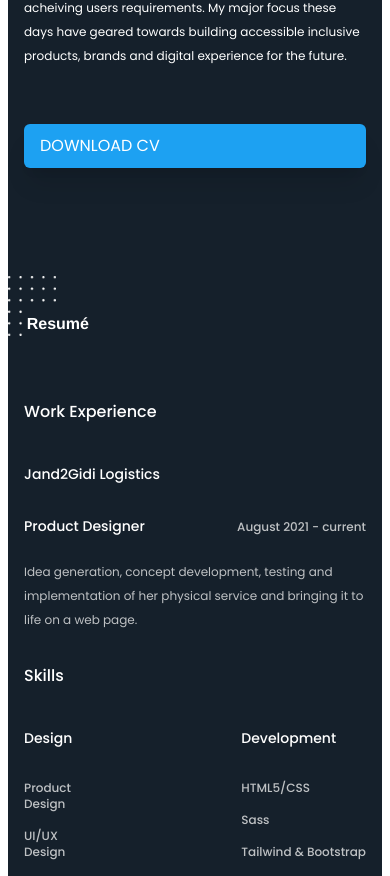
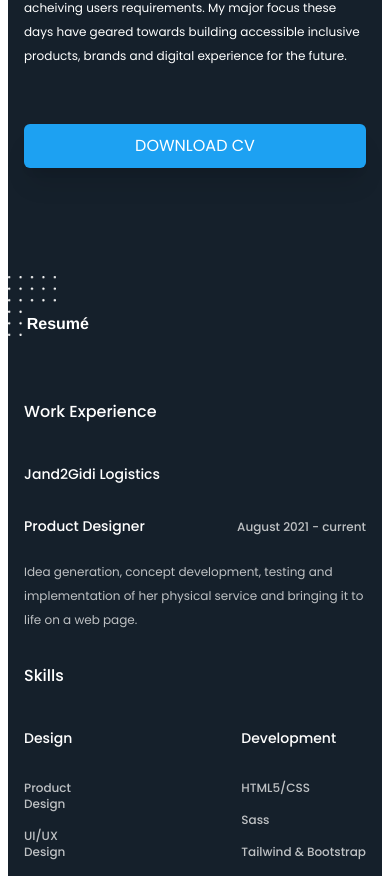
Before and after one commit to Benayo/my-porfolio, a React (Create React App) app: page / in a window 390 px wide. Shown: the part 1356-2232 px from the top of the page. Built offline with nearby package versions, Linux system fonts and the light colour scheme; the HTML template or start-up script is replaced by a standard one; a web font is replaced by a local one.

Commit message:
button update

```diff
--- a/src/sections/AboutSection.js
+++ b/src/sections/AboutSection.js
@@ -43,7 +43,7 @@ const AboutSection = () => {
           </div>
           <div className={classes["btn"]}>
             <a
-              className="no-underline text-secondary-100"
+              className="no-underline text-secondary-100 text-center"
               target="_blank"
               href="https://drive.google.com/file/d/1AaLcxtCJd2rG_P48HqVsJCyhSNKCZEkY/view?usp=sharing"
             >
--- a/src/sections/AboutSection.module.css
+++ b/src/sections/AboutSection.module.css
@@ -30,7 +30,7 @@
 }
 
 .btn {
-  @apply cursor-pointer md:w-fit font-normal font-body md:hover:-translate-y-0.5 transform mt-11 rounded-md  bg-tertiary-100 text-white uppercase border-none px-4 py-2.5  lg:px-8 md:py-3  shadow-xl;
+  @apply text-center cursor-pointer md:w-fit font-normal font-body hover:-translate-y-0.5 transform mt-11 rounded-md  bg-tertiary-100 text-white uppercase border-none px-4 py-2.5  lg:px-8 md:py-3  shadow-xl;
 }
 
 .btn:hover {
```
